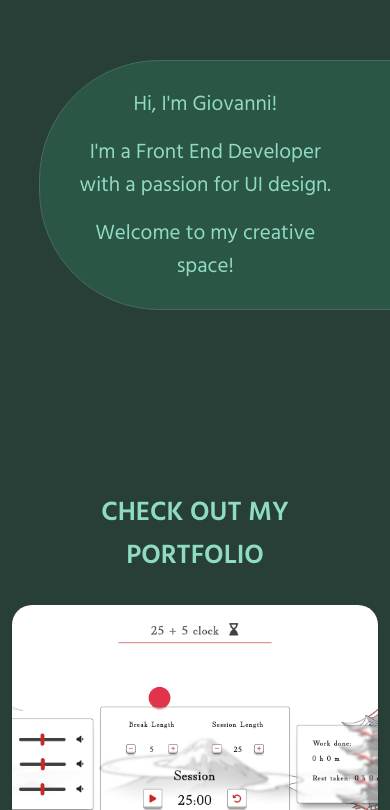
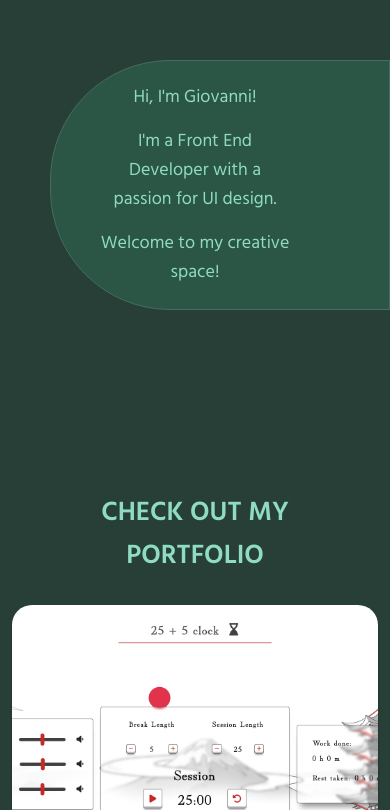
Before and after one commit to J0oR/portfolio, a plain HTML site: page index.html in a window 390 px wide. Shown: the part 920-1730 px from the top of the page. Drawn offline with Linux system fonts and the light colour scheme.

Commit message:
home intro fix

```diff
--- a/assets/sass/_general.scss
+++ b/assets/sass/_general.scss
@@ -51,7 +51,7 @@ html{
     font-size: 14px;
     font-weight: 600;
     scroll-behavior: smooth;
-    overflow-x: none;
+    overflow-x: hidden;
 }
 
 body{
--- a/assets/sass/home.scss
+++ b/assets/sass/home.scss
@@ -134,22 +134,24 @@
     background-color: var(--intro);
     font-size: 1.5rem;
     color: var(--tertiary);
-    width: 100%;
-    position: relative;
-    right: -20%;
+    width: 80%;
+    margin-left: 20%;
     border-top-left-radius: 120px;
     border-bottom-left-radius: 120px;
     border: 1px solid var(--secondary-border);
     @include reusables.flex(column, center, center);
     padding: 20px 0;
     opacity: 0;
-
+    height: 250px;
 
     @media screen and (max-width: 576px) {
-        height: 250px;
-        right: -10%;
+
+        width: calc(100vw - 50px);
+        margin-left: 50px;
+
     }
 
+}
 
     .intro-text {
         width: 60%;
@@ -157,12 +159,13 @@
         @include reusables.flex(column, center, flex-start);
         gap: 15px;
         margin-left: 10px;
-        align-self: flex-start;
+        align-self: center;
+        position: absolute;
+        margin: 0 auto;
 
 
         @media screen and (max-width: 576px) {
-            right: -10%;
-            width: 80%;
+            width: 60%;
         }
 
         p {
@@ -171,7 +174,6 @@
     }
 
 
-}
 
 /************************ Home portfolio preview ***********************************/
 
--- a/index.html
+++ b/index.html
@@ -97,14 +97,15 @@
 
 
         <!-- Home intro -->
-        <section class="section home-intro-section">
-                <div class="rectangle">
-                    <div class="intro-text">
-                        <p>Hi, I'm Giovanni!</p>
-                        <p>I'm a Front End Developer with a passion for UI design. </p>
-                        <p>Welcome to my creative space!</p>
-                    </div>
-                </div>
+        <section class="section home-intro-section" style="position: relative;">
+            <div class="rectangle"></div>
+            </div>
+            <div class="intro-text">
+                <p>Hi, I'm Giovanni!</p>
+                <p>I'm a Front End Developer with a passion for UI design. </p>
+                <p>Welcome to my creative space!</p>
+            </div>
+
 
 
         </section>
@@ -115,7 +116,7 @@
             <h1 class="section-title">CHECK OUT MY PORTFOLIO</h1>
             <div class="container portfolio-preview">
                 <!-- current -->
-                <div  class="portfolio-preview-card current">
+                <div class="portfolio-preview-card current">
                     <figure>
                         <a href="./pages/portfolio.html">
                             <img src="./assets/images/calculator.png" alt="" class="portfolio-preview-img">
@@ -124,7 +125,7 @@
                     </figure>
                 </div>
                 <!-- next -->
-                <div  class="portfolio-preview-card next">
+                <div class="portfolio-preview-card next">
                     <figure>
                         <a href="./pages/portfolio.html">
                             <img src="./assets/images/calculator.png" alt="" class="portfolio-preview-img">
```
Also changed, not shown: css/about_page.css, css/contact_page.css, css/home.css, css/portfolio_page.css.
